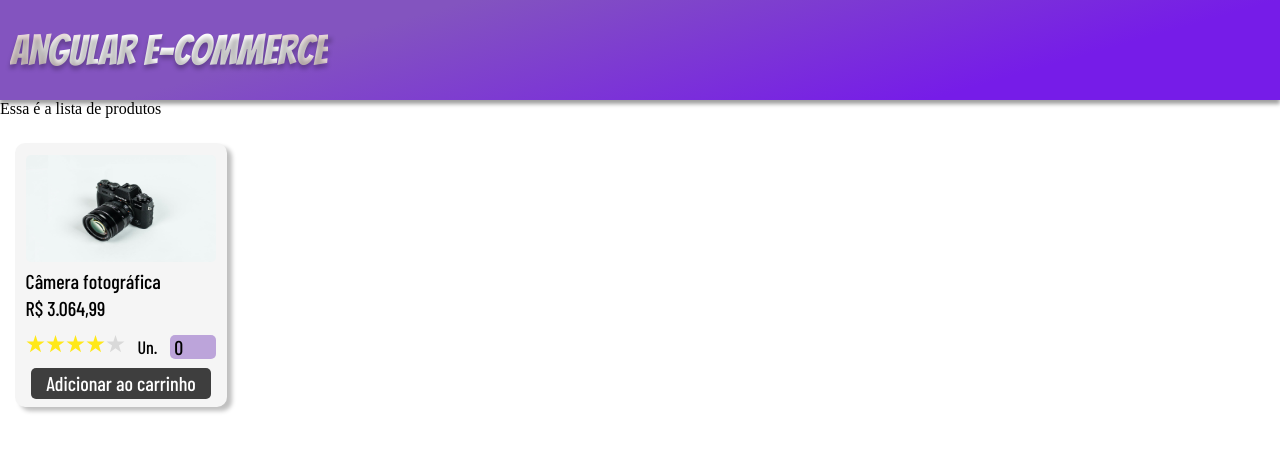
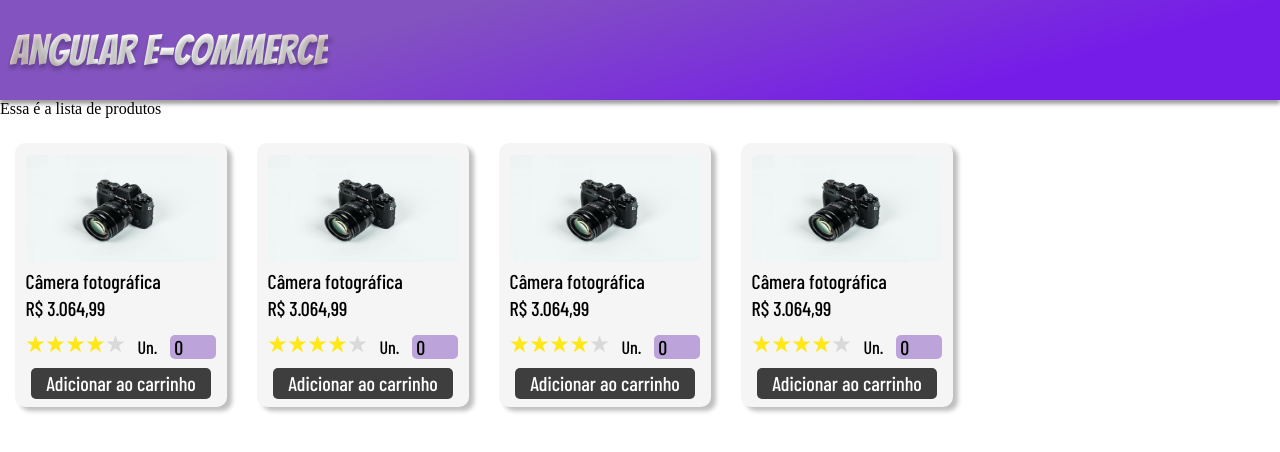
Before and after one commit to Salgado2004/Angular-Ecommerce-UFPR-Faz-Sistema, an Angular app: page /products in a window 1280 px wide. Shown: the top 452 px of the page. Built offline with nearby package versions, Linux system fonts and the light colour scheme.

Commit message:
mock products

```diff
--- a/src/app/products/list-products/list-products.component.css
+++ b/src/app/products/list-products/list-products.component.css
@@ -3,3 +3,8 @@
   padding: 0;
   box-sizing: border-box;
 }
+
+.produtos{
+  display: flex;
+  flex-wrap: wrap;
+}
--- a/src/app/products/list-products/list-products.component.html
+++ b/src/app/products/list-products/list-products.component.html
@@ -1,3 +1,8 @@
 <app-app-header></app-app-header>
 <p>Essa é a lista de produtos</p>
-<app-product-card></app-product-card>
+<div class="produtos">
+    <app-product-card></app-product-card>
+    <app-product-card></app-product-card>
+    <app-product-card></app-product-card>
+    <app-product-card></app-product-card>
+</div>
```
